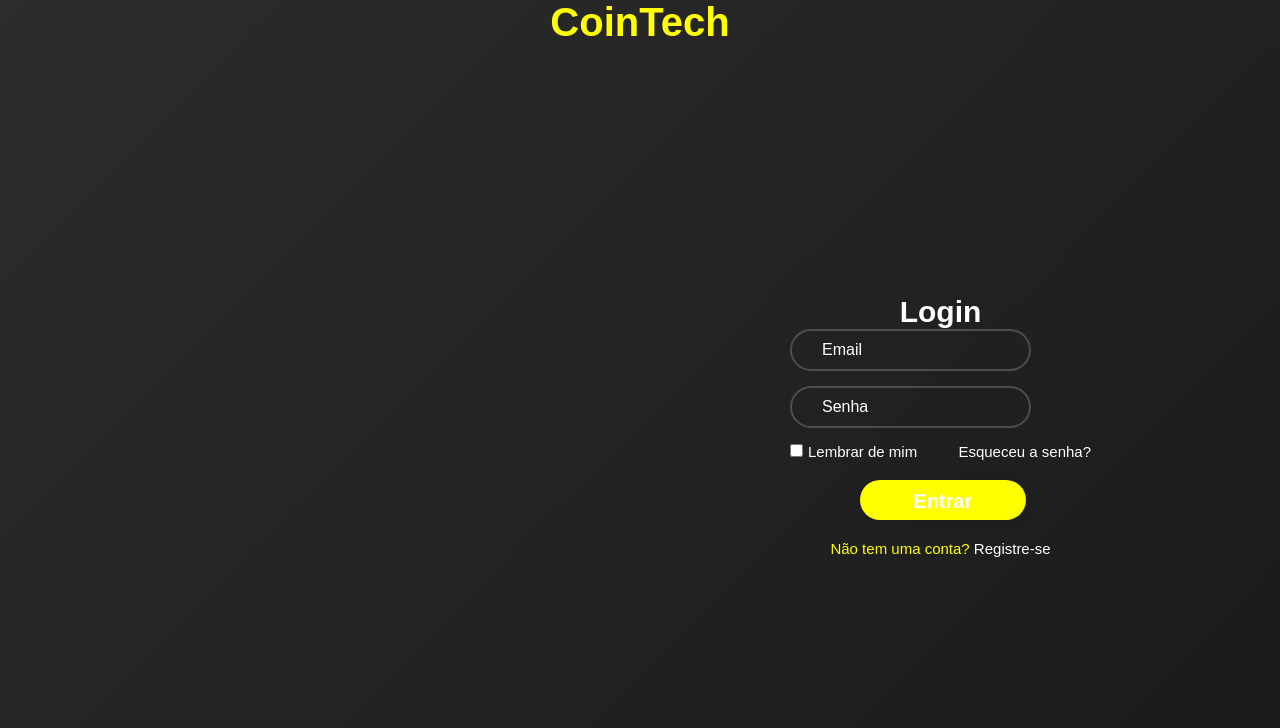
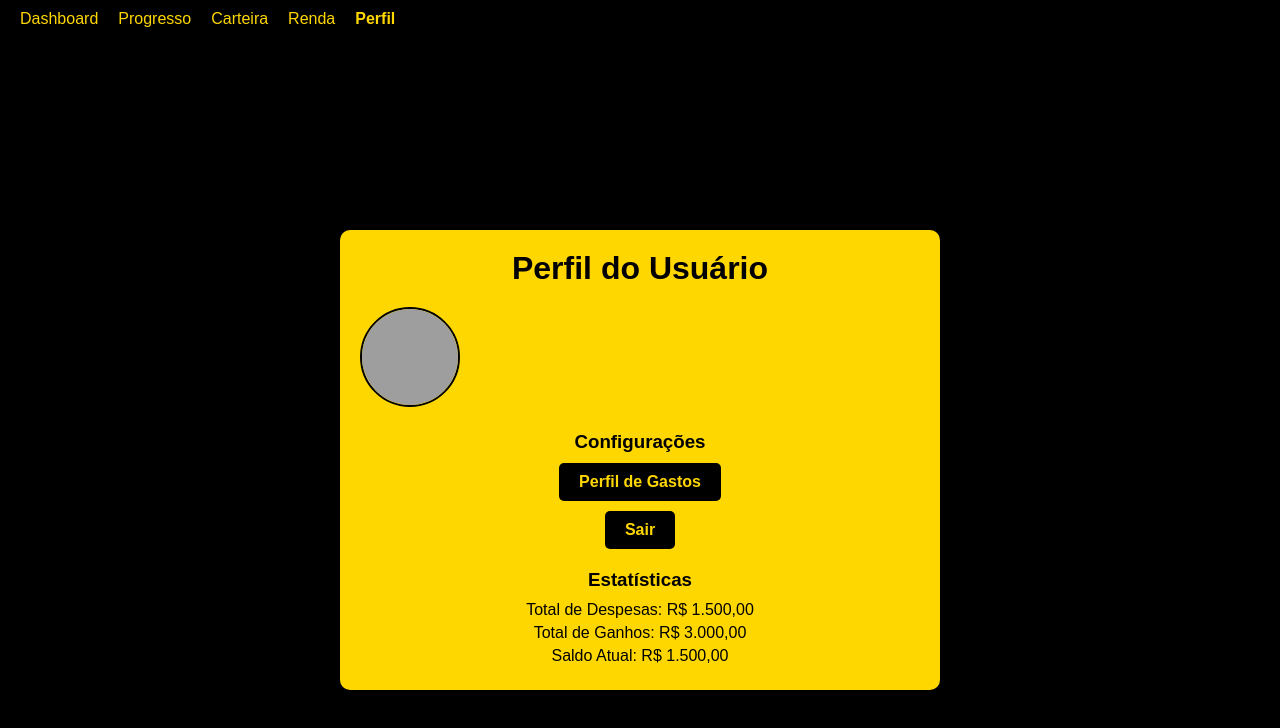
Before and after one commit to C0inTec/Web, a React (Vite) app: page /perfil in a window 1280 px wide. Before the commit this address led to /login. Shown: the top 728 px of the page. Built offline with nearby package versions, Linux system fonts and the light colour scheme; no server answers; sample sign-in values are in the browser's storage; grey boxes are pictures that could not be loaded.

Commit message:
pagina de perfil feita

```diff
--- a/src/App.jsx
+++ b/src/App.jsx
@@ -6,6 +6,7 @@ import Dashboard from './Pages/Dashboard/Dashboard.jsx';
 import Progress from './Pages/Progress/progress.jsx';
 import WalletPage from './Pages/Wallet/WalletPage.jsx';
 import Renda from './Pages/Renda/RendaPage.jsx';
+import Perfil from './Pages/Perfil/Perfil.jsx';
 import Navbar from './components/Navbar/Navbar.jsx';
 
 // Layout compartilhado que inclui a Navbar
@@ -52,6 +53,14 @@ function App() {
           }
         />
         <Route
+          path="/perfil"
+          element={
+            <SharedLayout>
+              <Perfil />
+            </SharedLayout>
+          }
+        />
+        <Route
           path="/renda"
           element={
             <SharedLayout>
--- a/src/Components/Navbar/Navbar.jsx
+++ b/src/Components/Navbar/Navbar.jsx
@@ -40,6 +40,14 @@ const Navbar = () => {
             Renda
           </Link>
         </li>
+        <li className="navbar-item">
+          <Link
+            to="/perfil"
+            className={`navbar-link ${location.pathname === '/perfil' ? 'active' : ''}`}
+          >
+            Perfil
+          </Link>
+        </li>
       </ul>
     </nav>
   );
--- a/src/Pages/Perfil/Perfil.css
+++ b/src/Pages/Perfil/Perfil.css
@@ -0,0 +1,106 @@
+/* Contêiner principal */
+.app-container {
+    display: flex;
+    flex-direction: column;
+    align-items: center;
+    justify-content: center;
+    min-height: 100vh; /* Ocupa toda a altura da tela */
+    background-color: black; /* Fundo preto */
+    padding: 20px;
+  }
+
+  /* Quadro amarelo */
+  .perfil-quadro {
+    background-color: gold; /* Fundo amarelo */
+    padding: 20px;
+    border-radius: 10px;
+    box-shadow: 0 4px 10px rgba(0, 0, 0, 0.1);
+    width: 100%;
+    max-width: 600px; /* Largura máxima do quadro */
+    text-align: center;
+  }
+
+  /* Título */
+  .perfil-quadro h1 {
+    color: black; /* Texto preto */
+    margin-bottom: 20px;
+  }
+
+  /* Informações do Usuário */
+  .perfil-info {
+    display: flex;
+    align-items: center;
+    gap: 20px;
+    margin-bottom: 20px;
+  }
+
+  .perfil-foto img {
+    width: 100px;
+    height: 100px;
+    border-radius: 50%; /* Foto redonda */
+    border: 2px solid black;
+  }
+
+  .perfil-detalhes h2 {
+    color: black; /* Texto preto */
+    margin: 0;
+  }
+
+  .perfil-detalhes p {
+    color: black; /* Texto preto */
+    margin: 0;
+  }
+
+  /* Configurações */
+  .perfil-configuracoes {
+    margin-bottom: 20px;
+  }
+
+  .perfil-configuracoes h3 {
+    color: black; /* Texto preto */
+    margin-bottom: 10px;
+  }
+
+  .perfil-configuracoes ul {
+    list-style: none;
+    padding: 0;
+  }
+
+  .perfil-configuracoes li {
+    margin-bottom: 10px;
+  }
+
+  .config-button {
+    background-color: black; /* Botão preto */
+    color: gold; /* Texto amarelo */
+    padding: 10px 20px;
+    border: none;
+    border-radius: 5px;
+    cursor: pointer;
+    transition: background-color 0.3s ease, transform 0.2s ease;
+  }
+
+  .config-button:hover {
+    background-color: #333; /* Tom mais escuro ao passar o mouse */
+    transform: scale(1.05);
+  }
+
+  .config-button:active {
+    transform: scale(0.95);
+  }
+
+  /* Estatísticas */
+  .perfil-estatisticas h3 {
+    color: black; /* Texto preto */
+    margin-bottom: 10px;
+  }
+
+  .perfil-estatisticas ul {
+    list-style: none;
+    padding: 0;
+  }
+
+  .perfil-estatisticas li {
+    color: black; /* Texto preto */
+    margin-bottom: 5px;
+  }
--- a/src/Pages/Perfil/Perfil.jsx
+++ b/src/Pages/Perfil/Perfil.jsx
@@ -0,0 +1,145 @@
+import React, { useState, useEffect, useCallback } from "react";
+import axios from "axios";
+import { useNavigate } from "react-router-dom";
+import "./Perfil.css";
+import defaultProfile from "../../assets/profile.png"; // Importe a imagem local
+
+const Perfil = () => {
+  const navigate = useNavigate();
+  const [usuario, setUsuario] = useState({
+    firstName: "",
+    lastName: "",
+    email: "",
+    foto: defaultProfile, // Use a imagem local como fallback
+  });
+  const [loading, setLoading] = useState(true);
+  const [error, setError] = useState("");
+  const userId = localStorage.getItem("userId");
+
+  // Configuração do Axios com useCallback
+  const api = useCallback(() => {
+    const instance = axios.create({
+      baseURL: "https://fc4e-2804-954-39e-e500-c4e4-fe22-a64f-8b8c.ngrok-free.app",
+      headers: {
+        "Content-Type": "application/json",
+        "ngrok-skip-browser-warning": "true",
+        Authorization: `Bearer ${localStorage.getItem("token")}`,
+      },
+    });
+
+    instance.interceptors.response.use(
+      (response) => response,
+      (error) => {
+        if (error.response?.status === 401) {
+          localStorage.clear();
+          window.location.href = "/login";
+        }
+        return Promise.reject(error);
+      }
+    );
+
+    return instance;
+  }, []);
+
+  // Função para buscar os dados do usuário
+  const fetchUserData = useCallback(async () => {
+    try {
+      const response = await api().get(`/user/${userId}`);
+      const userData = response.data;
+      setUsuario({
+        firstName: userData.first_name, // Primeiro nome
+        lastName: userData.last_name,   // Sobrenome
+        email: userData.email,          // E-mail
+        foto: userData.foto || defaultProfile, // Use a imagem local como fallback
+      });
+    } catch (err) {
+      console.error("Erro ao buscar dados do usuário:", err);
+      setError(`Erro: ${err.message} - Verifique sua conexão`);
+    } finally {
+      setLoading(false);
+    }
+  }, [api, userId]);
+
+  // Carregar os dados do usuário ao montar o componente
+  useEffect(() => {
+    if (userId) {
+      fetchUserData();
+    }
+  }, [userId, fetchUserData]);
+
+  // Função para sair (logout)
+  const handleLogout = () => {
+    localStorage.clear(); // Limpa todos os dados do localStorage
+    navigate("/login");   // Redireciona para a página de login
+  };
+
+  // Função para o botão de Perfil de Gastos (por enquanto sem funcionalidade)
+  const handlePerfilGastos = () => {
+    alert("Funcionalidade de Perfil de Gastos será implementada em breve!");
+  };
+
+  // Exibir loading enquanto os dados são carregados
+  if (loading) {
+    return (
+      <div className="loading-container">
+        <div className="loading-spinner"></div>
+        <p className="loading-text">Carregando...</p>
+      </div>
+    );
+  }
+
+  return (
+    <div className="app-container">
+      <div className="perfil-quadro">
+        {/* Cabeçalho */}
+        <h1>Perfil do Usuário</h1>
+
+        {/* Informações do Usuário */}
+        <div className="perfil-info">
+          <div className="perfil-foto">
+            <img
+              src={usuario.foto}
+              alt="Foto de Perfil"
+              onError={(e) => {
+                e.target.src = defaultProfile; // Fallback para imagem local
+              }}
+            />
+          </div>
+          <div className="perfil-detalhes">
+            <h2>{`${usuario.firstName} ${usuario.lastName}`}</h2> {/* Nome completo */}
+            <p>{usuario.email}</p>
+          </div>
+        </div>
+
+        {/* Configurações */}
+        <div className="perfil-configuracoes">
+          <h3>Configurações</h3>
+          <ul>
+            <li>
+              <button className="config-button" onClick={handlePerfilGastos}>
+                Perfil de Gastos
+              </button>
+            </li>
+            <li>
+              <button className="config-button" onClick={handleLogout}>
+                Sair
+              </button>
+            </li>
+          </ul>
+        </div>
+
+        {/* Estatísticas (opcional) */}
+        <div className="perfil-estatisticas">
+          <h3>Estatísticas</h3>
+          <ul>
+            <li>Total de Despesas: R$ 1.500,00</li>
+            <li>Total de Ganhos: R$ 3.000,00</li>
+            <li>Saldo Atual: R$ 1.500,00</li>
+          </ul>
+        </div>
+      </div>
+    </div>
+  );
+};
+
+export default Perfil;
```
Also changed, not shown: 1 other file (tests, documents, lock files or other folders).
